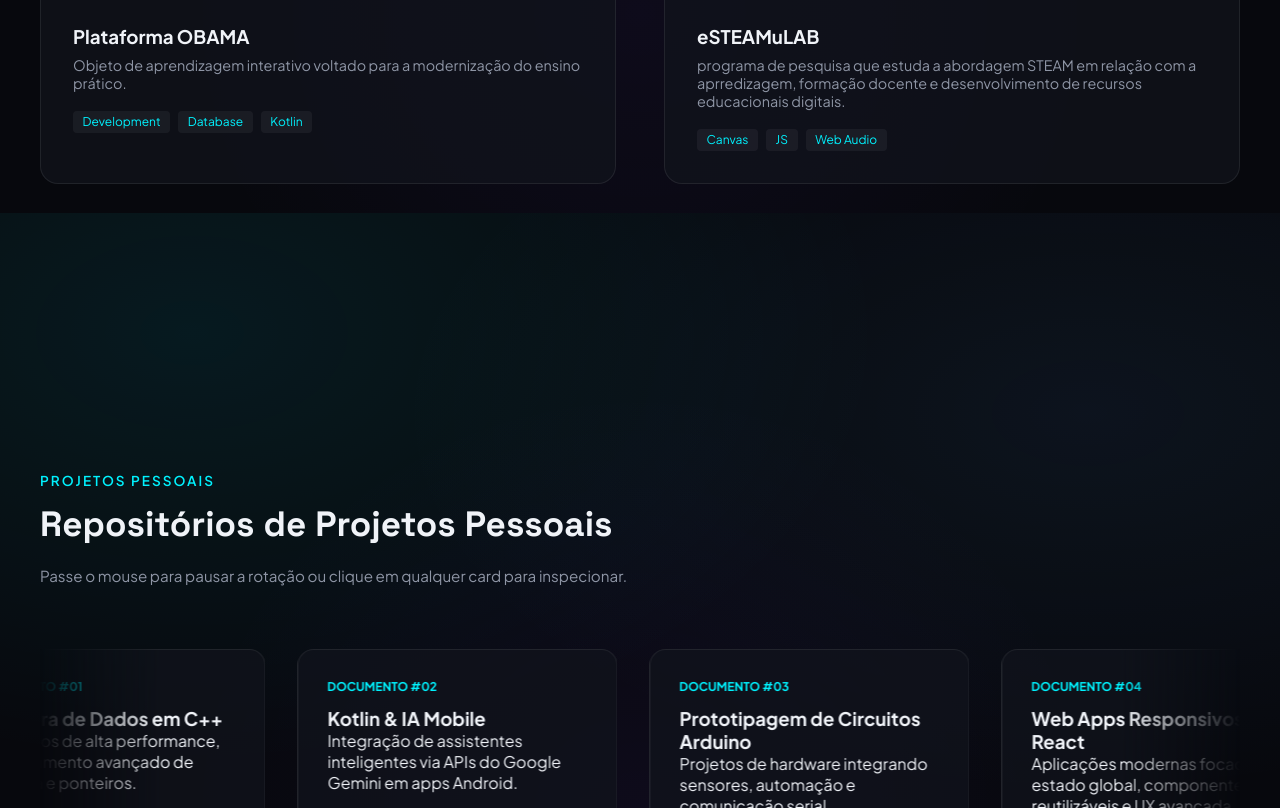
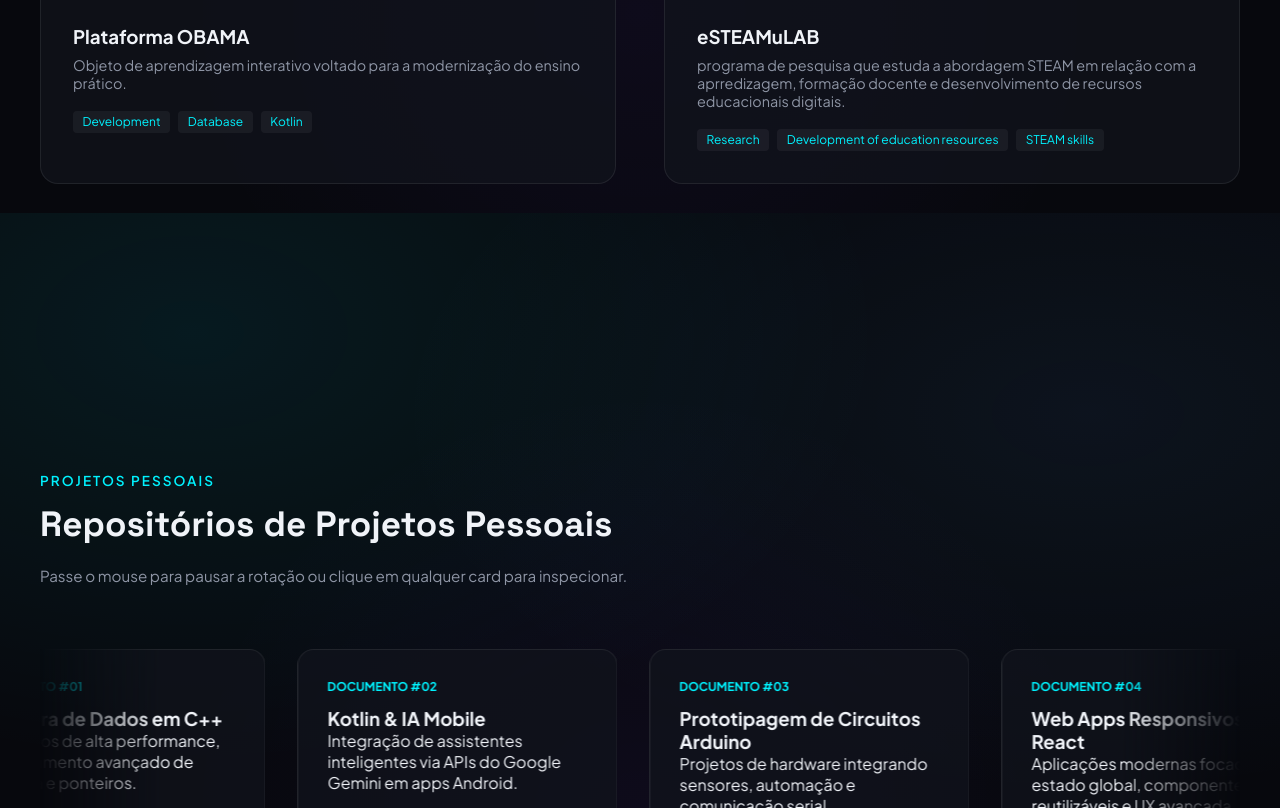
Before and after one commit to samuel123d/samuel123d.github.io, a plain HTML site: page index.html in a window 1280 px wide. Shown: the part 3787-4595 px from the top of the page. Drawn offline with nearby package versions, Linux system fonts and the light colour scheme; no server answers; grey boxes are pictures that could not be loaded.

Commit message:
Update index.html

```diff
--- a/index.html
+++ b/index.html
@@ -321,7 +321,7 @@
               <p class="interactive-text">programa de pesquisa que estuda a abordagem STEAM em relação com a
                 aprredizagem, formação docente e desenvolvimento de recursos educacionais digitais.</p>
               <div class="tags">
-                <span>Canvas</span><span>JS</span><span>Web Audio</span>
+                <span>Research</span><span>Development of education resources</span><span>STEAM skills</span>
               </div>
             </div>
           </article>
```
